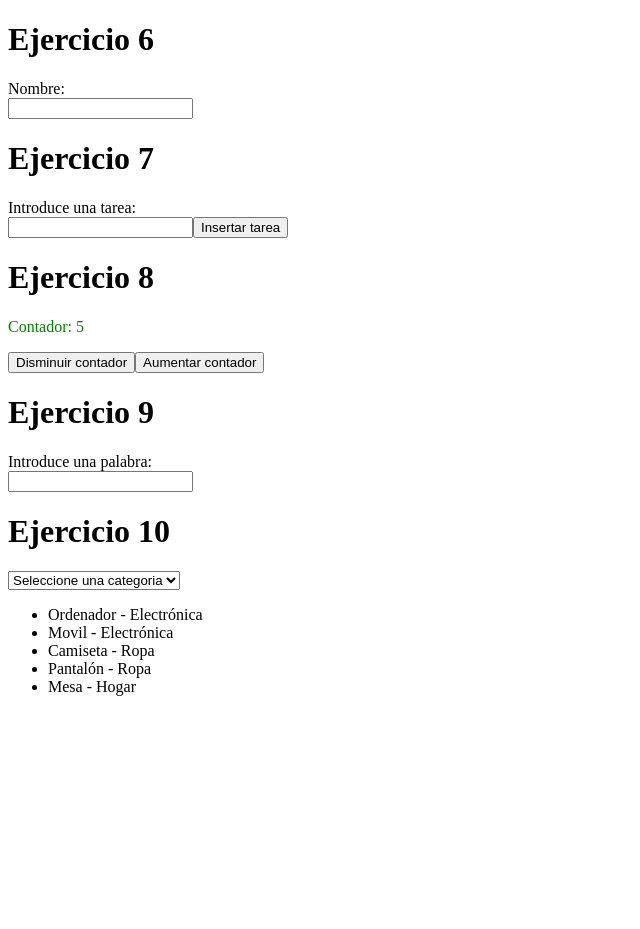
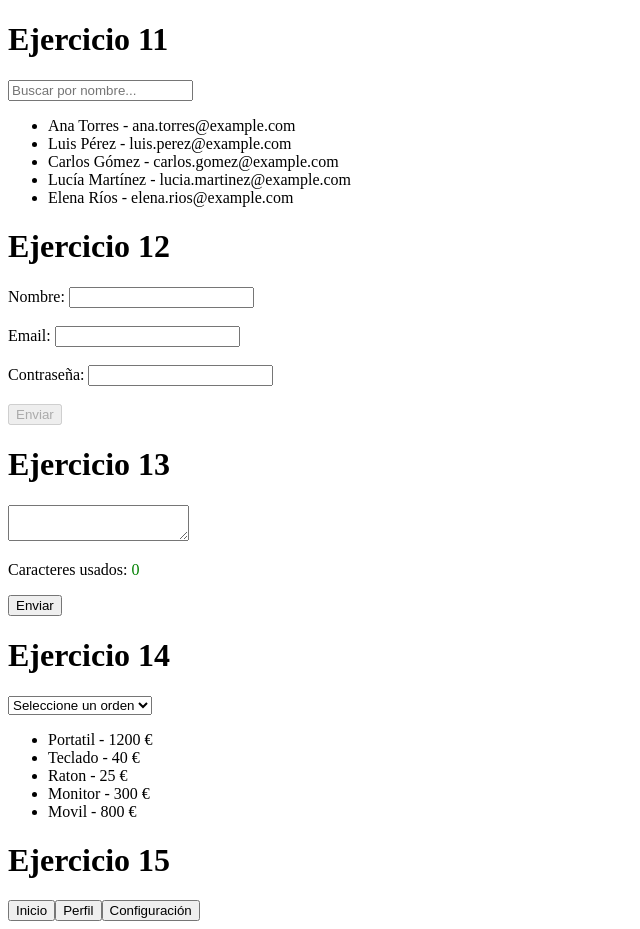
Before and after one commit to Sisselio/PR-practica-1, a Nuxt app: page /ejercicios in a window 1280 px wide. Shown: the whole page, without its empty margins (0-640 px from the left). Before the commit the page ends 800 px from the top, so only its background shows below. Built offline with nearby package versions, Linux system fonts and the light colour scheme.

Commit message:
feat(exercises): finished ejercicios3

```diff
--- a/app/pages/ejercicios.vue
+++ b/app/pages/ejercicios.vue
@@ -108,7 +108,7 @@ Usa v-model para enlazar el input con una variable reactiva.
 
 Usa interpolación para mostrar el mensaje en tiempo real. -->
 
-  <div id="ej6">
+  <!-- <div id="ej6">
     <form action="#">
       <h1>Ejercicio 6</h1>
       <label for="nombre"
@@ -116,7 +116,7 @@ Usa interpolación para mostrar el mensaje en tiempo real. -->
       ><br />
       <input type="text" v-model="modelValue.name" />
     </form>
-  </div>
+  </div> -->
 
   <!-- ✅ Ejercicio 7: Lista de tareas con añadir y eliminar
 
@@ -135,7 +135,7 @@ Usa v-for para renderizar las tareas.
 
 Añade validación básica para evitar tareas vacías. -->
 
-  <div id="ej7">
+  <!-- <div id="ej7">
     <h1>Ejercicio 7</h1>
     <form action="#">
       <label for="tarea">Introduce una tarea: </label><br />
@@ -148,7 +148,7 @@ Añade validación básica para evitar tareas vacías. -->
         <button @click="EliminarTarea(index)">Eliminar Tarea</button>
       </li>
     </ol>
-  </div>
+  </div> -->
 
   <!-- ✅ Ejercicio 8: Contador con límites y estilo dinámico
 
@@ -166,7 +166,7 @@ Usa computed para el estilo dinámico.
 
 Usa :disabled en los botones cuando se alcance un límite. -->
 
-  <div id="ej8">
+  <!-- <div id="ej8">
     <h1>Ejercicio 8</h1>
     <p
       :style="contador2 <= 0 || contador2 == 10 ? 'color:red' : 'color:green'"
@@ -180,7 +180,7 @@ Usa :disabled en los botones cuando se alcance un límite. -->
     <button :disabled="contador2 === 10" @click="AdminContador(+1)">
       Aumentar contador
     </button>
-  </div>
+  </div> -->
 
   <!-- ✅ Ejercicio 9: Verificar si una palabra es palíndromo
 
@@ -196,7 +196,7 @@ Usa un computed o watch para analizar la palabra.
 
 Ignora mayúsculas/minúsculas. -->
 
-  <div id="ej9">
+  <!-- <div id="ej9">
     <h1>Ejercicio 9</h1>
     <form action="#">
       <label for="palabra"
@@ -205,14 +205,15 @@ Ignora mayúsculas/minúsculas. -->
       <input type="text" name="palabra" id="palabra" v-model="wordValue.name" />
       <label for="isPalindrome">{{ palindrome }}</label>
     </form>
-  </div>
+  </div> -->
 
   <!-- ✅ Ejercicio 10: Select dinámico y filtro de productos
 Enunciado
 Crea una lista de productos con nombre y categoría. Agrega un select con categorías para filtrar los productos.
 Requisitos: Usa un array de productos (nombre y categoría). Usa un computed para mostrar los productos
 filtrados por la categoría seleccionada. Muestra todos si no se ha seleccionado ninguna categoría. -->
-  <div id="ej10">
+
+  <!-- <div id="ej10">
     <h1>Ejercicio 10</h1>
     <select name="categorias" id="category" v-model="selectedCategory">
       <option value="">Seleccione una categoria</option>
@@ -225,10 +226,204 @@ filtrados por la categoría seleccionada. Muestra todos si no se ha seleccionado
         {{ product.name }} - {{ product.category }}
       </li>
     </ul>
+  </div> -->
+
+  <!-- ✅ Ejercicio 11: Lista de usuarios con búsqueda en vivo
+
+Enunciado
+Crea una lista de usuarios y un campo de búsqueda. A medida que el usuario escribe, se deben mostrar
+solo los usuarios cuyo nombre coincida parcial o totalmente.
+
+Requisitos:
+
+Usa un array de usuarios con al menos nombre y email.
+
+Usa v-model para enlazar el campo de búsqueda.
+
+Usa computed para filtrar la lista en tiempo real.
+
+La búsqueda debe ser insensible a mayúsculas/minúsculas. -->
+
+  <!-- <div id="ej11">
+
+    <input
+      type="text"
+      name="Nombre"
+      id="palabra"
+      v-model="searchName"
+      placeholder="Intoduzca un nombre"
+    />
+    <ul>
+      <li v-for="user in users" :key="user.name">
+        {{ user.name }} - {{ user.email }}
+      </li>
+    </ul>
+  </div> -->
+  <div id="ej11">
+    <h1>Ejercicio 11</h1>
+    <input
+      v-model="searchName"
+      type="text"
+      placeholder="Buscar por nombre..."
+    />
+
+    <ul>
+      <li v-for="user in matchingNames" :key="user.email">
+        {{ user.name }} - {{ user.email }}
+      </li>
+    </ul>
+
+    <p v-if="matchingNames.length === 0">No se encontraron usuarios.</p>
+  </div>
+  <!-- ✅ Ejercicio 12: Formulario de registro con validación reactiva
+
+Enunciado
+Crea un formulario con los campos: nombre, email y contraseña. Muestra mensajes de error en tiempo real
+si el campo no cumple con condiciones mínimas.
+
+Requisitos:
+
+Usa v-model en cada campo.
+
+Valida que:
+
+El nombre tenga al menos 3 caracteres.
+
+El email contenga @.
+
+La contraseña tenga al menos 6 caracteres.
+
+Usa computed para mostrar si el formulario está listo para enviar.
+
+Desactiva el botón "Registrar" hasta que todo sea válido. -->
+  <div id="ej12">
+    <h1>Ejercicio 12</h1>
+    <form action="#">
+      <label for="name">Nombre: </label>
+      <input
+        type="text"
+        name=""
+        id=""
+        v-model="inpName"
+        @blur="nameTouched = true"
+      /><br /><br />
+      <p v-if="nameTouched && errorName" @blur="">
+        Introduzca un formato de nombre valido
+      </p>
+      <label for="email">Email: </label>
+      <input
+        type="text"
+        name=""
+        id=""
+        v-model="inpEmail"
+        @blur="emailTouched = true"
+      /><br /><br />
+      <p v-if="emailTouched && errorEmail">
+        Introduzca un formato de email valido
+      </p>
+      <label for="pwd">Contraseña: </label>
+      <input
+        type="text"
+        name=""
+        id=""
+        v-model="inpPassword"
+        @blur="passwordTouched = true"
+      /><br /><br />
+      <p v-if="passwordTouched && errorPassword">
+        Introduzca un formato de contraseña valido
+      </p>
+      <button :disabled="!submitable" type="submit">Enviar</button>
+    </form>
+  </div>
+  <!-- ✅ Ejercicio 13: Contador de caracteres con límite y advertencia
+
+Enunciado
+Crea un textarea para escribir un mensaje con un límite de 100 caracteres. Muestra en tiempo real cuántos
+caracteres quedan, y cambia el color del contador si se pasa del límite.
+
+Requisitos:
+
+Usa v-model para enlazar el texto.
+
+Usa computed para calcular los caracteres restantes.
+
+Si se pasa del límite, muestra el contador en rojo y desactiva el botón de "Enviar".
+
+Si está dentro del límite, muestra el contador en verde. -->
+
+  <div id="ej13">
+    <h1>Ejercicio 13</h1>
+    <textarea name="" id="" v-model="textarea"></textarea>
+    <p>
+      Caracteres usados:
+      <span :style="wordsLeft > 100 ? 'color:red' : 'color:green'">
+        {{ wordsLeft }}
+      </span>
+    </p>
+    <button :disabled="wordsLeft > 100" type="submit">Enviar</button>
+  </div>
+
+  <!-- ✅ Ejercicio 14: Lista de productos con ordenamiento dinámico
+
+Enunciado
+Muestra una lista de productos (nombre y precio) con select un que permita al usuario ordenar por: Precio ascendente
+Precio descendente Nombre alfabéticamente Requisitos: Usa un array de productos. Usa v-model en el select.
+
+Usa un computed para ordenar la lista según la opción seleccionada.
+
+Muestra el listado actualizado automáticamente. -->
+
+  <div id="ej14">
+    <h1>Ejercicio 14</h1>
+    <select name="categorias" id="category" v-model="selectedOrder">
+      <option value="">Seleccione un orden</option>
+      <option>Precio ascendente</option>
+      <option>Precio descendente</option>
+      <option>Alfabeticamente</option>
+    </select>
+    <ul>
+      <li v-for="product in orderedProducts" :key="product.name">
+        {{ product.name }} - {{ product.price }} €
+      </li>
+    </ul>
+  </div>
+
+  <!-- ✅ Ejercicio 15: Tabs dinámicos con contenido condicional
+
+Enunciado
+Crea una interfaz con 3 pestañas (Tabs): Inicio, Perfil, Configuración. Según la pestaña seleccionada, muestra contenido diferente sin recargar la página.
+
+Requisitos:
+
+Usa un array con los nombres de las pestañas.
+
+Usa v-model o ref para saber qué pestaña está activa.
+
+Usa v-if o v-show para mostrar el contenido correspondiente.
+
+Aplica una clase activa al botón/tab seleccionado. -->
+
+  <div id="ej15">
+    <h1>Ejercicio 15</h1>
+    <button>Inicio</button>
+    <button>Perfil</button>
+    <button>Configuración</button>
+    <div v-if="isInicio">
+      <h3>Pestaña de inicio</h3>
+    </div>
+    <div v-if="isPerfil">
+      <h3>Pestaña de Perfil</h3>
+    </div>
+    <div v-if="isConfiguración">
+      <h3>Pestaña de Configuración</h3>
+    </div>
   </div>
 </template>
+
+<!-- Codigo -->
+
 <script setup>
-import { ref, watch } from "vue";
+import { ref, watch, computed } from "vue";
 // Ejercicio 1
 const mensaje = ref("Ejercicio 1");
 // Ejercicio 2
@@ -245,7 +440,6 @@ function Visibilidad() {
 const frutasSimples = ref([{ fruta: "Manzana" }, { fruta: "Pera" }]);
 const frutas = ref(["Manzana", "Pera", "Platano", "Mango"]);
 // Ejercicio 6
-//const model = defineModel();
 const modelValue = ref({
   name: "",
 });
@@ -275,7 +469,7 @@ const wordValue = ref({
 });
 const palindrome = ref("");
 function isPalindrome(str) {
-  const re = /[\W_]/g;
+  const re = /[\W_]/;
   const cleanStr = str.toLowerCase().replace(re, "");
   return cleanStr === cleanStr.split("").reverse().join("");
 }
@@ -299,7 +493,7 @@ const selectedCategory = ref("");
 const categories = computed(() => {
   // esto crea un array con solo las categorias
   const allCategories = products.value.map((p) => p.category);
-  // esto con set quita los repetidos y al poner ... delante lo reconvierte a un array normal
+  // y esto con set quita los repetidos y al poner ... delante lo reconvierte a un array normal(por alguna razon(que no entiendo))
   return [...new Set(allCategories)];
 });
 const filteredProducts = computed(() => {
@@ -311,4 +505,106 @@ const filteredProducts = computed(() => {
     (product) => product.category === selectedCategory.value
   );
 });
+// Ejercicio 11
+const users = ref([
+  { name: "Ana Torres", email: "ana.torres@example.com" },
+  { name: "Luis Pérez", email: "luis.perez@example.com" },
+  { name: "Carlos Gómez", email: "carlos.gomez@example.com" },
+  { name: "Lucía Martínez", email: "lucia.martinez@example.com" },
+  { name: "Elena Ríos", email: "elena.rios@example.com" },
+]);
+
+const searchName = ref("");
+
+const matchingNames = computed(() => {
+  const match = searchName.value.trim().toLowerCase();
+  if (!match) {
+    return users.value;
+  } else {
+    return users.value.filter((user) =>
+      user.name.toLowerCase().startsWith(match)
+    );
+  }
+});
+// Ejercicio 12
+const inpName = ref("");
+const inpEmail = ref("");
+const inpPassword = ref("");
+const errorName = ref(false);
+const errorEmail = ref(false);
+const errorPassword = ref(false);
+const nameTouched = ref(false);
+const emailTouched = ref(false);
+const passwordTouched = ref(false);
+
+const validName = computed(() => {
+  const isValid = inpName.value.trim().length >= 3;
+  errorName.value = !isValid;
+  return isValid;
+});
+
+const validEmail = computed(() => {
+  const emailRegex = /^[^\s@]+@[^\s@]+\.[^\s@]+$/;
+  const isValid = emailRegex.test(inpEmail.value);
+  errorEmail.value = !isValid;
+  return isValid;
+});
+
+const validPassword = computed(() => {
+  const isValid = inpPassword.value.length >= 6;
+  errorPassword.value = !isValid;
+  return isValid;
+});
+
+const submitable = computed(() => {
+  return validName.value && validEmail.value && validPassword.value;
+});
+// Ejercicio 13
+const textarea = ref("");
+const wordsLeft = computed(() => {
+  return textarea.value.length;
+});
+// Ejercicio 14
+const electronicProducts = ref([
+  { name: "Portatil", price: 1200 },
+  { name: "Teclado", price: 40 },
+  { name: "Raton", price: 25 },
+  { name: "Monitor", price: 300 },
+  { name: "Movil", price: 800 },
+]);
+const selectedOrder = ref("");
+function sortPrizesUp(a, b) {
+  return a.price - b.price;
+}
+function sortPrizesDown(a, b) {
+  return b.price - a.price;
+}
+function sortNames(a, b) {
+  return a.name.localeCompare(b.name);
+}
+function sortedUp() {
+  const sorted = [...electronicProducts.value].sort(sortPrizesUp);
+  return sorted.map(toRaw);
+}
+function sortedDown() {
+  const sorted = [...electronicProducts.value].sort(sortPrizesDown);
+  return sorted.map(toRaw);
+}
+function sortedAlphabeticaly() {
+  const sorted = [...electronicProducts.value].sort(sortNames);
+  return sorted.map(toRaw);
+}
+
+const orderedProducts = computed(() => {
+  if (!selectedOrder.value) {
+    return electronicProducts.value;
+  } else if (selectedOrder.value == "Precio ascendente") {
+    return sortedUp();
+  } else if (selectedOrder.value == "Precio descendente") {
+    return sortedDown();
+  } else if (selectedOrder.value == "Alfabeticamente") {
+    return sortedAlphabeticaly();
+  }
+});
+// Ejercicio 15
 </script>
```
